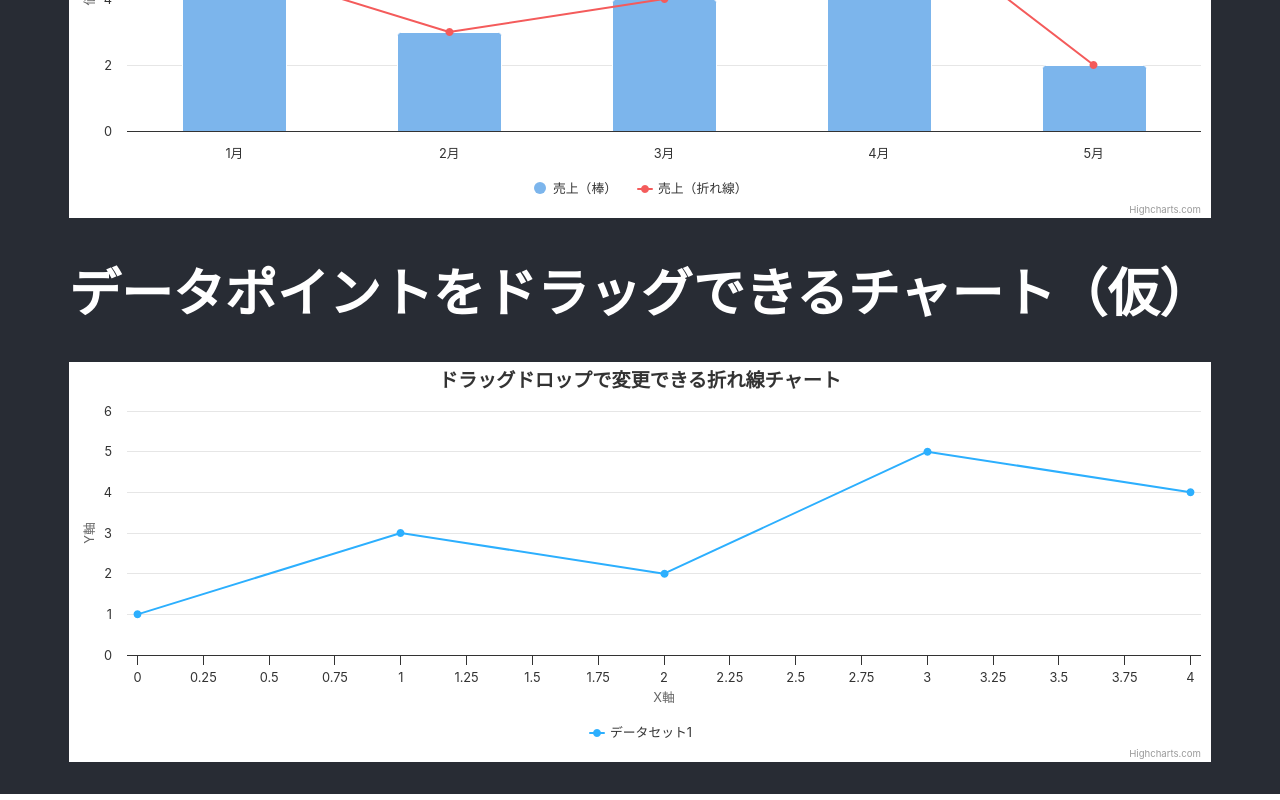
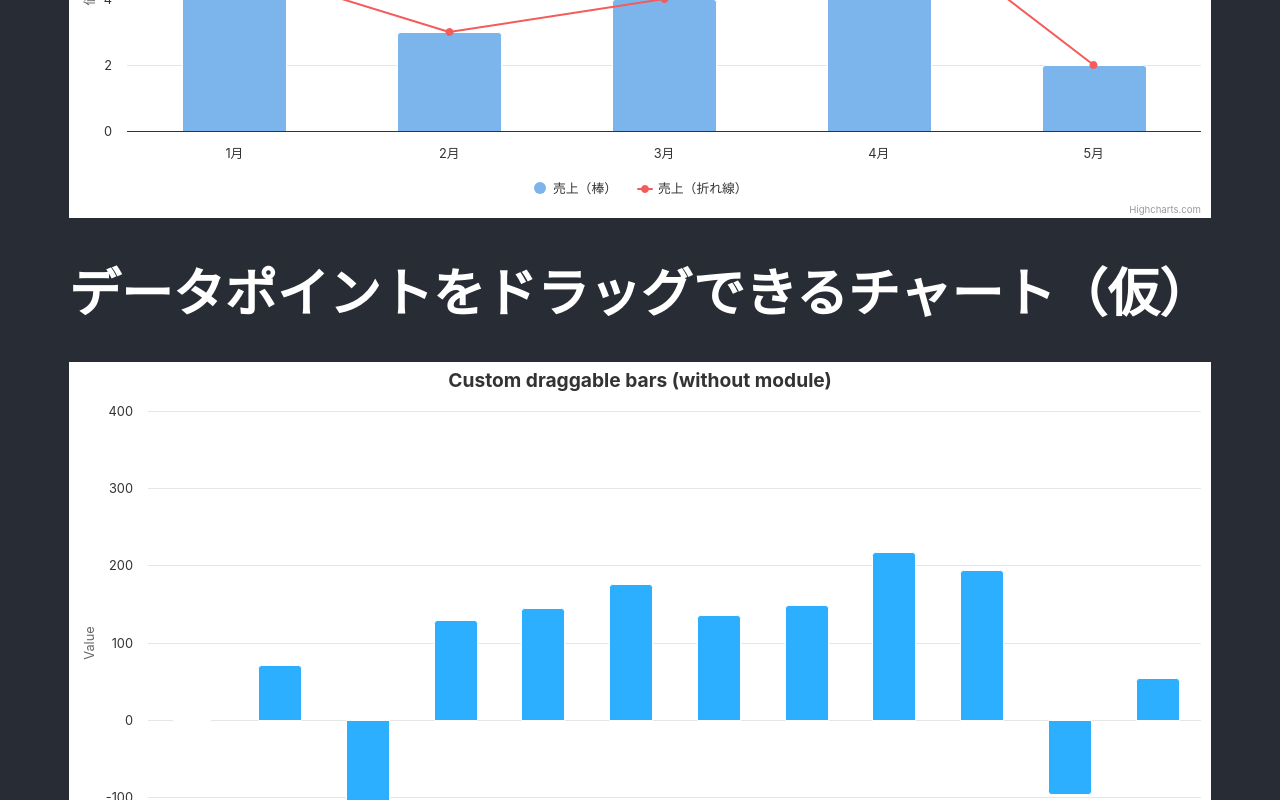
Before and after one commit to morishi46rui/sample-chart, a React (Create React App) app: page / in a window 1280 px wide. Shown: the part 2000-2800 px from the top of the page. Built offline with nearby package versions, Linux system fonts and the light colour scheme.

Commit message:
Add: 修正

```diff
--- a/src/components/DraggableChart.tsx
+++ b/src/components/DraggableChart.tsx
@@ -1,63 +1,92 @@
-import { useRef } from "react";
+import { useEffect, useRef } from "react";
 import Highcharts from "highcharts";
 import HighchartsReact from "highcharts-react-official";
 
 export const DraggableChart: React.FC = () => {
-	const chartComponentRef = useRef<HighchartsReact.RefObject>(null);
+	const chartRef = useRef<HighchartsReact.RefObject>(null);
 
 	const options: Highcharts.Options = {
 		chart: {
-			type: "line",
+			type: "column",
+			animation: false,
+			height: 600,
 		},
+
 		title: {
-			text: "ドラッグドロップで変更できる折れ線チャート",
+			text: "Custom draggable bars (without module)",
 		},
 		xAxis: {
-			title: {
-				text: "X軸",
-			},
+			categories: ["Jan", "Feb", "Mar", "Apr", "May", "Jun", "Jul", "Aug", "Sep", "Oct", "Nov", "Dec"],
 		},
 		yAxis: {
-			title: {
-				text: "Y軸",
+			softMin: -200,
+			softMax: 400,
+			title: { text: "Value" },
+		},
+		plotOptions: {
+			series: {
+				animation: false,
 			},
 		},
 		series: [
 			{
-				name: "データセット1",
-				type: "line",
-				data: [
-					[0, 1],
-					[1, 3],
-					[2, 2],
-					[3, 5],
-					[4, 4],
-				],
-				dragDrop: {
-					draggableY: true, // Y軸方向のドラッグを有効化
-				},
+				type: "column",
+				data: [0, 71.5, -106.4, 129.2, 144.0, 176.0, 135.6, 148.5, 216.4, 194.1, -95.6, 54.4],
 			},
 		],
-		plotOptions: {
-			series: {
-				dragDrop: {
-					draggableY: true, // Y軸方向のドラッグを有効化
-				},
-				point: {
-					events: {
-						// ドラッグ後のイベントを追加（必要に応じて）
-						drop: function () {
-							console.log("新しい値:", this.y);
-						},
-					},
-				},
-			},
-		},
 	};
+
+	useEffect(() => {
+		const chart = chartRef.current?.chart;
+		if (!chart) return;
+
+		let isDragging = false;
+		let draggingPoint: Highcharts.Point | null = null;
+
+		const onMouseDown = (e: MouseEvent, point: Highcharts.Point) => {
+			isDragging = true;
+			draggingPoint = point;
+		};
+
+		const onMouseMove = (e: MouseEvent) => {
+			if (!isDragging || !draggingPoint) return;
+
+			const chart = chartRef.current?.chart;
+			if (!chart) return;
+
+			const chartPosition = chart.pointer.normalize(e);
+			const newValue = chart.yAxis[0].toValue(chartPosition.chartY);
+
+			draggingPoint.update(newValue, true, false);
+		};
+
+		const onMouseUp = () => {
+			isDragging = false;
+			draggingPoint = null;
+		};
+
+		// 全ポイントにイベント追加
+		for (const point of chart.series[0].points) {
+			const el = point.graphic?.element;
+			if (!el) continue;
+
+			el.style.cursor = "grab";
+
+			el.addEventListener("mousedown", (e) => onMouseDown(e as MouseEvent, point));
+		}
+
+		document.addEventListener("mousemove", onMouseMove);
+		document.addEventListener("mouseup", onMouseUp);
+
+		return () => {
+			document.removeEventListener("mousemove", onMouseMove);
+			document.removeEventListener("mouseup", onMouseUp);
+		};
+	}, []);
 
 	return (
 		<div>
-			<HighchartsReact highcharts={Highcharts} options={options} ref={chartComponentRef} />
+			<HighchartsReact highcharts={Highcharts} options={options} ref={chartRef} />
 		</div>
 	);
 };
```
